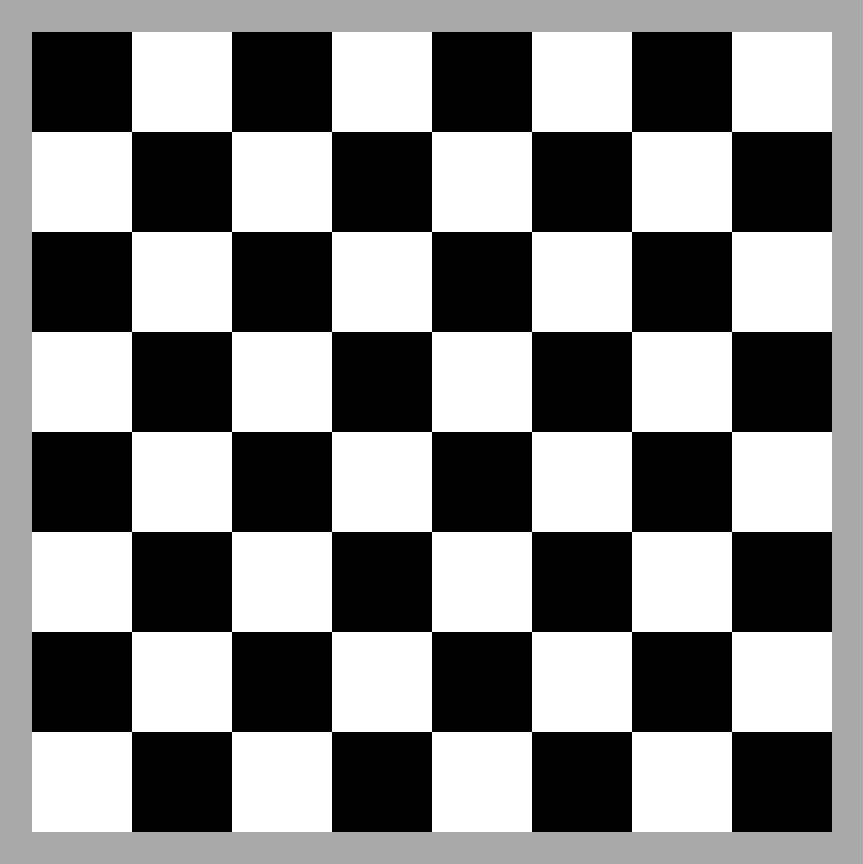
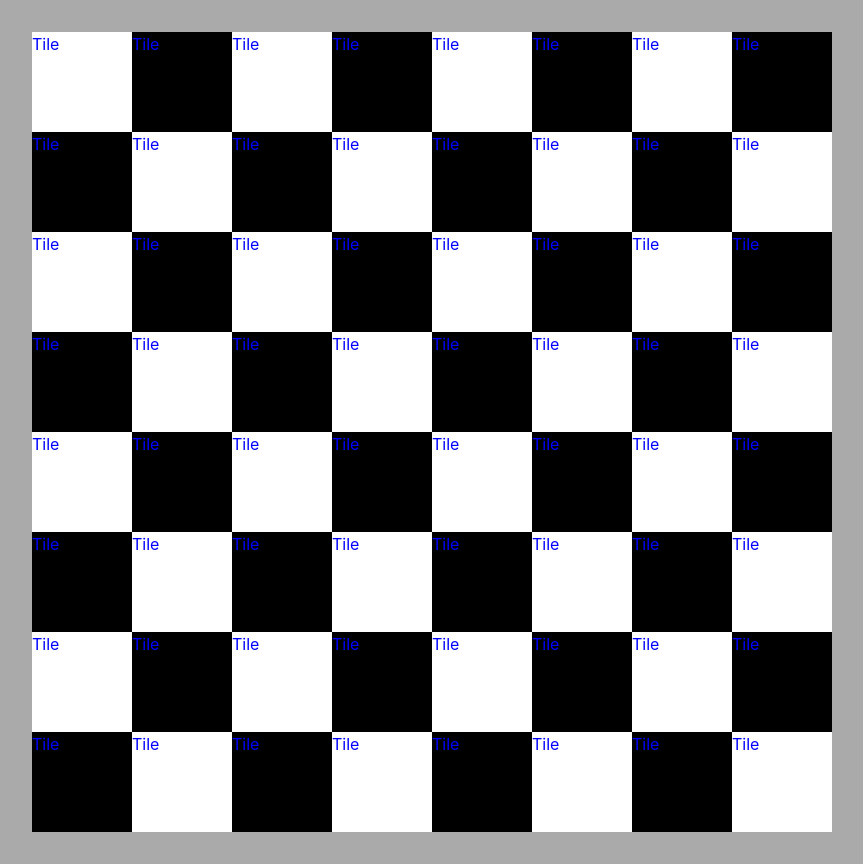
Before and after one commit to migromcab/chessgame, a React (Vite) app: page / in a window 1280 px wide. Shown: the whole page, without its empty margins (208-1071 px from the left). Built offline with nearby package versions, Linux system fonts and the light colour scheme; the HTML template or start-up script is replaced by a standard one.

Commit message:
creating tile component

```diff
--- a/package.json
+++ b/package.json
@@ -11,7 +11,8 @@
   },
   "dependencies": {
     "react": "^18.3.1",
-    "react-dom": "^18.3.1"
+    "react-dom": "^18.3.1",
+    "react-router-dom": "^6.26.0"
   },
   "devDependencies": {
     "@types/react": "^18.3.3",
--- a/src/App.jsx
+++ /dev/null
@@ -1,18 +0,0 @@
-import { useState } from "react";
-import reactLogo from "./assets/react.svg";
-import viteLogo from "/vite.svg";
-import "./App.css";
-import Chessboard from "./components/Chessboard";
-import "./components/ChessboardStyle.css";
-
-function App() {
-  return (
-    <>
-      <div>
-        <Chessboard />
-      </div>
-    </>
-  );
-}
-
-export default App;
--- /dev/null
+++ b/src/App.tsx
@@ -0,0 +1,14 @@
+import React from "react";
+import "./App.css";
+import Chessboard from "./components/Chessboard";
+import "./components/ChessboardStyle.css";
+
+function App() {
+  return (
+    <div>
+      <Chessboard />
+    </div>
+  );
+}
+
+export default App;
--- a/src/components/Chessboard.jsx
+++ b/src/components/Chessboard.tsx
@@ -1,20 +1,18 @@
 import React from "react";
 import "./ChessboardStyle.css";
+import Tile from "./tile/tile";
 
 const AxisY = ["1", "2", "3", "4", "5", "6", "7", "8"];
 const AxisX = ["a", "b", "c", "d", "e", "f", "g", "h"];
 
-export default function Chessboard() {
+function Chessboard() {
   let board = [];
 
   for (let j = AxisY.length - 1; j >= 0; j--) {
     for (let i = 0; i < AxisX.length; i++) {
       const number = i + j + 2;
-      if (number % 2 === 0) {
-        board.push(<div className="white-tile"></div>);
-      } else {
-        board.push(<div className="black-tile"></div>);
-      }
+
+      board.push(<Tile number={number} />);
     }
   }
 
@@ -24,3 +22,5 @@ export default function Chessboard() {
     </div>
   );
 }
+
+export default Chessboard;
--- a/src/components/ChessboardStyle.css
+++ b/src/components/ChessboardStyle.css
@@ -25,11 +25,3 @@ body {
   max-width: 50rem;
   max-height: 50rem;
 }
-
-.black-tile {
-  background-color: black;
-}
-
-.white-tile {
-  background-color: white;
-}
--- /dev/null
+++ b/src/components/tile/tile.css
@@ -0,0 +1,7 @@
+.black-tile {
+  background-color: black;
+}
+
+.white-tile {
+  background-color: white;
+}
--- /dev/null
+++ b/src/components/tile/tile.tsx
@@ -0,0 +1,16 @@
+import React from "react";
+import "./tile.css";
+
+interface Props {
+  number: number;
+}
+
+function Tile({ number }: Props) {
+  if (number % 2 === 0) {
+    return <div className="tile black-tile">Tile</div>;
+  } else {
+    return <div className="tile white-tile">Tile</div>;
+  }
+}
+
+export default Tile;
--- a/src/main.jsx
+++ /dev/null
@@ -1,10 +0,0 @@
-import React from "react";
-import ReactDOM from "react-dom/client";
-import App from "./App.jsx";
-import "./index.css";
-
-ReactDOM.createRoot(document.getElementById("root")).render(
-  <React.StrictMode>
-    <App />
-  </React.StrictMode>
-);
```
Also changed, not shown: src/routes.tsx (added, +10 -0 lines), 1 other file (tests, documents, lock files or other folders).
